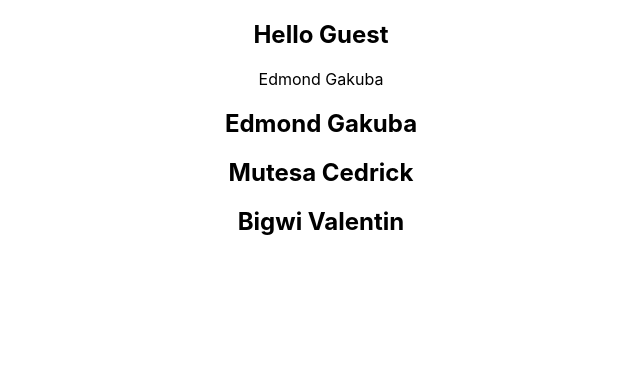
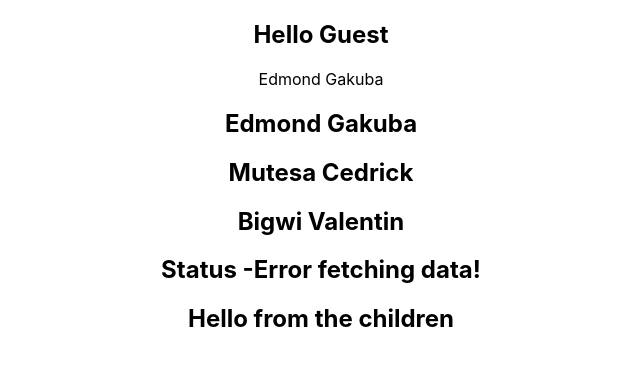
Before and after one commit to edmondgaks/learnTs, a React (Create React App) app: page / in a window 1280 px wide. Shown: the top 366 px of the page, without its empty margins (319-959 px from the left). Built offline with nearby package versions, Linux system fonts and the light colour scheme.

Commit message:
using children props

```diff
--- a/src/App.tsx
+++ b/src/App.tsx
@@ -3,6 +3,8 @@
 import { Person } from './components/Person';
 import './App.css';
 import { PersonList } from './components/PersonList';
+import { Status } from './components/Status';
+import { Heading } from './components/Heading';
 
 function App() {
   const personName = {
@@ -28,6 +30,8 @@
       <Greet name="Edmond" messageCount={20} isLoggedIn={false} />
       <Person name={personName} />
       <PersonList names={nameList} />
+      <Status status='error' />
+      <Heading>Hello from the children</Heading>
     </div>
   );
 }
--- /dev/null
+++ b/src/components/Heading.tsx
@@ -0,0 +1,7 @@
+type HeadingProps = {
+    children: String
+}
+
+export const Heading = (props: HeadingProps) => {
+    return <h2>{props.children}</h2>
+}
--- /dev/null
+++ b/src/components/Status.tsx
@@ -0,0 +1,19 @@
+type StatusProps = {
+    status: 'loading' | 'success' | 'error'
+}
+export const Status = (props: StatusProps) => {
+    let message
+    if(props.status === 'loading') {
+        message = 'Loading...';
+    } else if(props.status === 'success') {
+        message = 'Data fetched successfully!';
+    } else if(props.status === 'error') {
+        message = 'Error fetching data!';
+    }
+    return (
+        <div>
+            <h2>Status -{message}</h2>
+
+        </div>
+    )
+}
```
